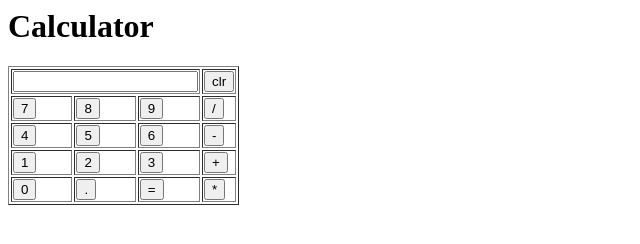
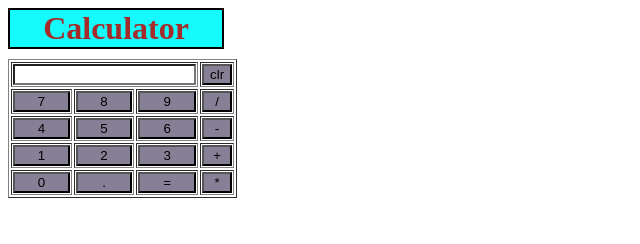
Before and after one commit to skara-glitch/calculator, a plain HTML site: page index.html in a window 1280 px wide. Shown: the whole page, without its empty margins (0-640 px from the left). Drawn offline with Linux system fonts and the light colour scheme.

Commit message:
calculator

```diff
--- a/index.css
+++ b/index.css
@@ -1,4 +1,4 @@
-#heading{
+.heading{
     margin-bottom: 10px;
     background-color: rgb(21, 250, 250);
     text-align:center;
--- a/index.html
+++ b/index.html
@@ -1,4 +1,5 @@
 <div class="calculator">
+    <head><link rel="stylesheet" type="text/css" href="index.css">  </head>
         <h1 class = "heading">Calculator</h1>
         <table border="1">
             <tr>
```
Lines whose indentation alone changed are shown as unchanged.
